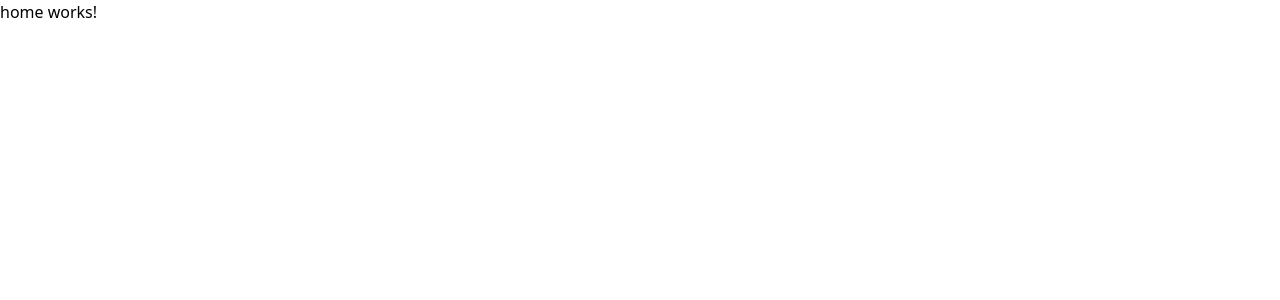
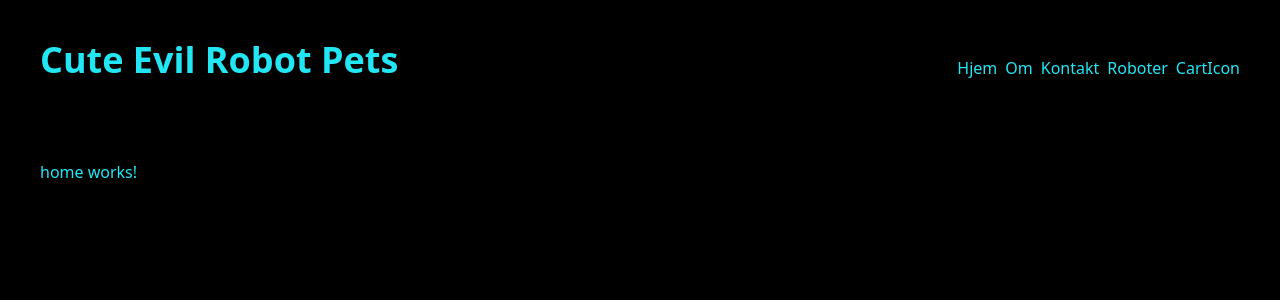
Before and after one commit to MartinPettersen/robot_pet_shop_angular, an Angular app: page / in a window 1280 px wide. Shown: the top 300 px of the page. Built offline with nearby package versions, Linux system fonts and the light colour scheme.

Commit message:
add header

```diff
--- a/src/app/app.component.html
+++ b/src/app/app.component.html
@@ -1 +1,10 @@
-<router-outlet></router-outlet>
+<div class="bg-black min-w-screen min-h-screen text-[#22E6F3]">
+
+    <app-header></app-header>
+
+    <div class="flex min-w-screen p-10 flex-grow">
+
+        <router-outlet></router-outlet>
+    </div>
+
+</div>
--- a/src/app/app.component.ts
+++ b/src/app/app.component.ts
@@ -1,9 +1,10 @@
 import { Component } from '@angular/core';
 import { RouterOutlet } from '@angular/router';
+import { HeaderComponent } from "./layout/header/header.component";
 
 @Component({
   selector: 'app-root',
-  imports: [RouterOutlet],
+  imports: [RouterOutlet, HeaderComponent],
   templateUrl: './app.component.html',
   styleUrl: './app.component.css'
 })
--- /dev/null
+++ b/src/app/layout/header/header.component.html
@@ -0,0 +1,10 @@
+<header class="min-w-screen flex flex-col md:flex-row justify-center md:justify-between  p-10">
+    <h1 class="font-extrabold text-2xl md:text-4xl flex items-center justify-center">Cute Evil Robot Pets</h1>
+    <div class="flex flex-col md:flex-row space-x-2 justify-center items-center md:items-end">
+        <p>Hjem</p>
+        <p>Om</p>
+        <p>Kontakt</p>
+        <p>Roboter</p>
+        <p>CartIcon</p>
+    </div>
+</header>
```
Also changed, not shown: src/app/layout/header/header.component.ts (added, +11 -0 lines), src/app/layout/header/header.component.css (added), 1 other file (tests, documents, lock files or other folders).
